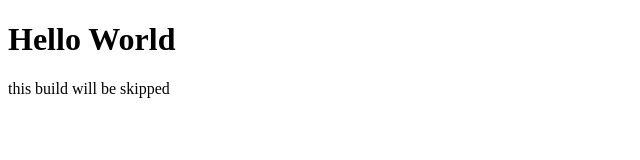
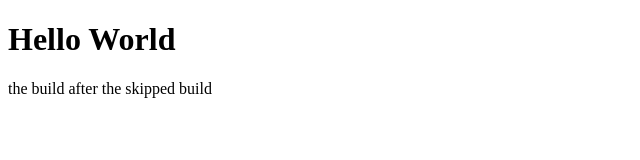
Before and after one commit to mbelianov/MyFirstGITProject, a website: page index.html in a window 1280 px wide. Shown: the full height of the page, 0-640 px from the left. Drawn offline with Linux system fonts and the light colour scheme.

Commit message:
after skipped build

```diff
--- a/index.html
+++ b/index.html
@@ -6,6 +6,6 @@
   </head>
   <body>
   <h1>Hello World</h1>
-    this build will be skipped
+    the build after the skipped build
   </body>
 </html>
```
